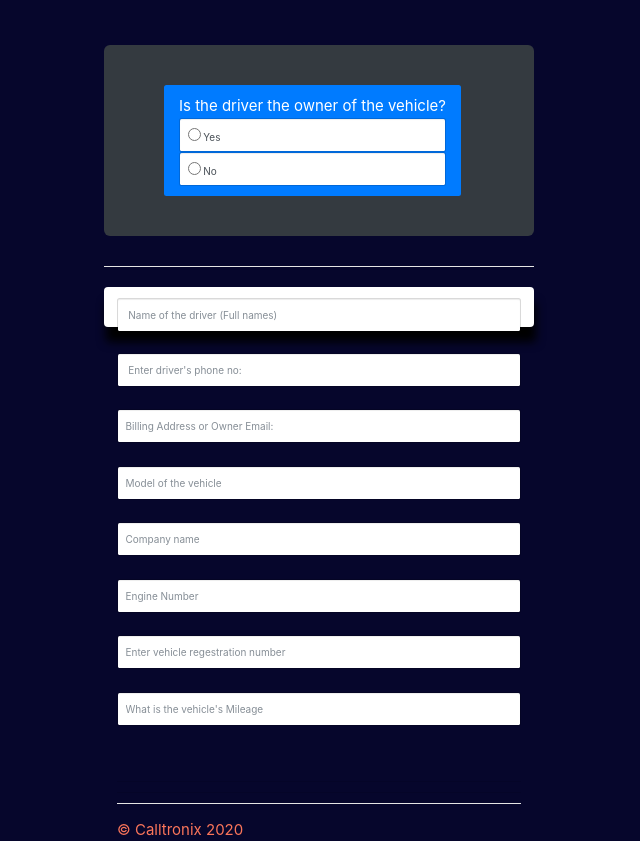
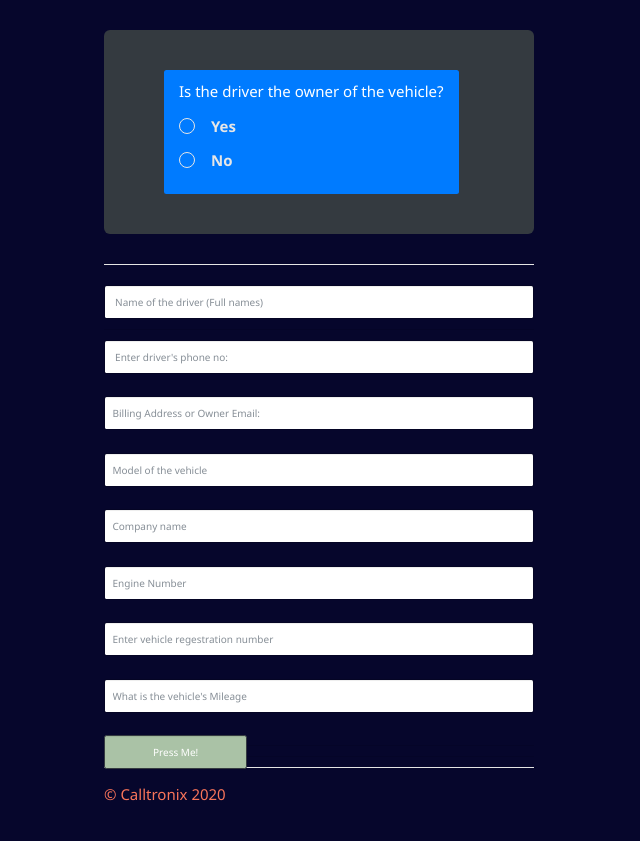
Before and after one commit to x0can/Automate-it, a Flask app: page /attendant in a window 1280 px wide. Shown: the whole page, without its empty margins (321-961 px from the left). After the commit the page ends 801 px from the top, so only its background shows below. Run offline with Flask 2, Linux system fonts and the light colour scheme; some libraries are stand-ins or nearby versions.

Commit message:
update styles

```diff
--- a/app/static/index.css
+++ b/app/static/index.css
@@ -25,3 +25,188 @@
   .Element--webkit-autofill {
     background-color: #fefde5 !important;
   }
+
+
+  /* body */
+body {
+  width: 100%;
+  min-height: 100vh;
+
+  display: flex;
+  justify-content: center;
+  align-items: center;
+
+  margin: 0;
+  padding: 0;
+
+  font-family: 'Segoe UI', -apple-system, BlinkMacSystemFont, sans-serif;
+}
+
+
+/* section */
+section {
+  width: 50%;
+  min-height: inherit;
+
+  display: flex;
+  justify-content: center;
+  align-items: center;
+  flex-direction: column;
+
+  position: relative;
+}
+
+section::before,
+section::after {
+  content: "";
+  display: block;
+
+  border-radius: 100%;
+
+  position: absolute;
+}
+
+section::before {
+  width: 30px;
+  height: 30px;
+
+  background: var(--primary);
+  clip-path: polygon(0 100%, 100% 0, 100% 100%);
+
+  top: 18px;
+  left: 18px;
+}
+
+section::after {
+  width: 42px;
+  height: 42px;
+
+  border: 1px solid var(--primary);
+
+  top: 11px;
+  left: 11px;
+}
+
+.light {
+  --primary: hsl(250, 100%, 44%);
+  --other: hsl(0, 0%, 14%);
+
+  background:  #aac2a6;
+  cursor: pointer;
+  position: relative;
+}
+
+.dark {
+  --primary: hsl(1, 100%, 68%);
+  --other: hsl(0, 0%, 90%);
+
+}
+
+
+/* h1 */
+h1 {
+  color: var(--other);
+  padding: 8px 4px;
+  border-bottom: 2px solid var(--other);
+}
+
+
+/* label */
+label {
+  display: flex;
+  justify-content: flex-start;
+  align-items: center;
+  flex-wrap: nowrap;
+
+  margin: 12px 0;
+
+  cursor: pointer;
+  position: relative;
+}
+
+
+/* input */
+/* input {
+
+  position: absolute;
+  left: 50%;
+  top: 50%;
+  transform: translate(-50%, -50%);
+  z-index: -1;
+} */
+
+
+/* .design */
+.design {
+  width: 16px;
+  height: 16px;
+
+  border: 1px solid var(--other);
+  border-radius: 100%;
+  margin-right: 16px;
+
+  position: relative;
+}
+
+.design::before,
+.design::after {
+  content: "";
+  display: block;
+
+  width: inherit;
+  height: inherit;
+
+  border-radius: inherit;
+
+  position: absolute;
+  transform: scale(0);
+  transform-origin: center center;
+}
+
+.design:before {
+  background: var(--other);
+  opacity: 0;
+  transition: .3s;
+}
+
+.design::after {
+  background: var(--primary);
+  opacity: .4;
+  transition: .6s;
+}
+
+
+/* .text */
+.text {
+  color: var(--other);
+  font-weight: bold;
+}
+
+
+/* checked state */
+input:checked+.design::before {
+  opacity: 1;
+  transform: scale(.6);
+}
+
+
+/* other states */
+input:hover+.design,
+input:focus+.design {
+  border: 1px solid var(--primary);
+}
+
+input:hover+.design:before,
+input:focus+.design:before {
+  background: var(--primary);
+}
+
+input:hover~.text {
+  color: var(--primary);
+}
+
+input:focus+.design::after,
+input:active+.design::after {
+  opacity: .1;
+  transform: scale(2.6);
+}
--- a/app/static/owner.js
+++ b/app/static/owner.js
@@ -1,7 +1,7 @@
 window.onload = function() {
     document.getElementById('ifYes').style.display = 'none';
     document.getElementById('ifNo').style.display = 'none';
-    document.getElementById('submit').style.display='none';
+    // document.getElementById('submit').style.display='none';
 }
 
 
--- a/app/templates/index.html
+++ b/app/templates/index.html
@@ -28,20 +28,33 @@
 
 
 
-
 <body style="background-color: rgb(6, 6, 44);">
   <html>
 
     <div class="container" style="font-size: 15px">
 
-    <div class="">
+    <div class="dark">
     <div class="header clearfix white-text">
       <nav class="jumbotron bg-dark mt-5" >
           <ul class="nav nav-pills">
             <li class="nav-item">
               <a class="nav-link active" href="#">Is the driver the owner of the vehicle? <br>
-            <span class="form-control"><input type="radio" onclick="javascript:yesnoCheck();" required name="yesno"  id="yesCheck"  value="yesCheck"/> Yes</span>
-             <span class="form-control"><input type="radio" onclick="javascript:yesnoCheck();" required name="yesno" id="noCheck"/ value="noCheck">  No</span>
+
+ <label>
+   <input type="radio" style="position: absolute;left: 50%;top: 50%;opacity: 0;transform: translate(-50%,-50%);z-index: -1;" onclick="javascript:yesnoCheck();" required name="yesno"  id="yesCheck"  value="yesCheck">
+   <span class="design"></span>
+   <span class="text">Yes</span>
+ </label>
+
+ <label>
+   <input type="radio" style="position: absolute;left: 50%;top: 50%;opacity: 0;transform: translate(-50%,-50%);z-index: -1;" onclick="javascript:yesnoCheck();" required name="yesno" id="noCheck"/ value="noCheck">
+   <span class="design"></span>
+   <span class="text">No</span>
+ </label>
+
+ <div id="ifNo" style="display:none">
+
+ </div>
             </a>
           </li>
           </ul>
@@ -52,7 +65,7 @@
       </div>
     </div>
 
-     <div style="box-shadow: 2px 15px 10px black; " class="Element">
+     <div  class="dark">
      <form action="/post_field" method="POST" >
 
           <input type="text" class="form-control"  name="driverName" required id="driverName" placeholder=" Name of the driver (Full names)"/><hr>
@@ -78,7 +91,7 @@
           <input type="text" class="form-control" placeholder="What is the vehicle's Mileage" required name="mileage" id="mileage"/> <br>
 
 
-          <input type="submit" class="form-control btn btn-primary" id="submit" value="Press Me!"/> <br>
+          <input type="submit" class="form-control btn btn-dark col-md-4 light" id="submit" value="Press Me!"/>
           <div id="ifNo" style="display:none">
 
           </div>
--- a/manage.py
+++ b/manage.py
@@ -6,7 +6,7 @@ from flask_migrate import Migrate, MigrateCommand
 
 
 
-app = create_app("development")
+app = create_app("production")
 manager = Manager(app)
 manager.add_command("server",Server)
 
```
Also changed, not shown: app/templates/login.html (+6 -2 lines), app/templates/register.html (+5 -2 lines).
